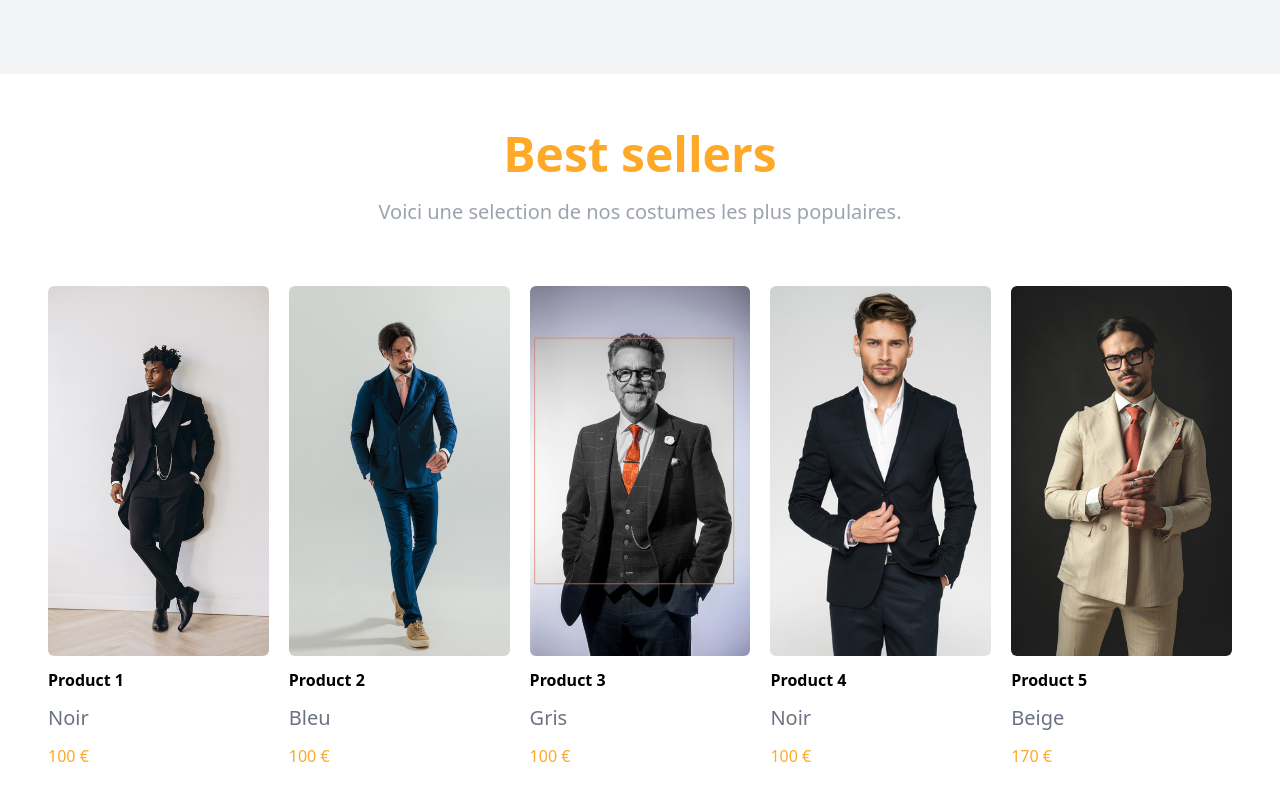
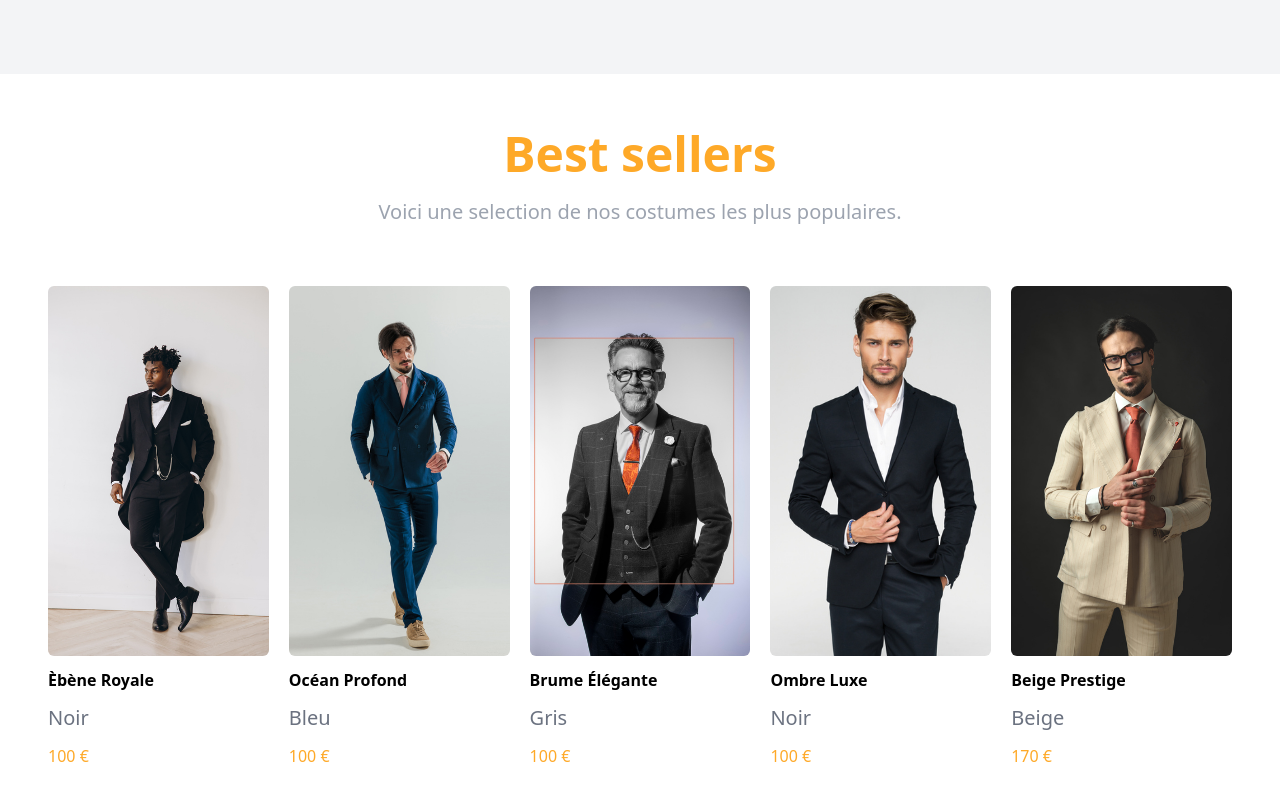
Before and after one commit to JoeLeDev/Shopping-site, a React (Vite) app: page / in a window 1280 px wide. Shown: the part 672-1472 px from the top of the page. Built offline with nearby package versions, Linux system fonts and the light colour scheme.

Commit message:
Content management

```diff
--- a/src/components/Hero/Hero.jsx
+++ b/src/components/Hero/Hero.jsx
@@ -7,7 +7,7 @@ const ImageList = [
   {
     id: 1,
     img: Image1,
-    title: "Tenue traditionnelle",
+    title: "Tenues traditionnelles",
     description: " Alliez classe et confort avec nos costumes sur mesure.",
   },
   {
--- a/src/components/Products/Products.jsx
+++ b/src/components/Products/Products.jsx
@@ -10,7 +10,7 @@ const ProductsData = [
     {
         id: 1,
         img: Product1,
-        title: 'Product 1',
+        title: 'Èbène Royale',
         price: 100,
         color: 'Noir',
         aosDelay: 100,
@@ -18,34 +18,34 @@ const ProductsData = [
     {
         id: 2,
         img: Product2,
-        title: 'Product 2',
+        title: 'Océan Profond',
         price: 100,
         color: 'Bleu',
-        aosDelay: 120,
+        aosDelay: 300,
     },
     {
         id: 3,
         img: Product3,
-        title: 'Product 3',
+        title: 'Brume Élégante',
         price: 100,
         color: 'Gris',
-        aosDelay: 150,
+        aosDelay: 500,
     },
     {
         id: 4,
         img: Product4,
-        title: 'Product 4',
+        title: 'Ombre Luxe',
         price: 100,
         color: 'Noir',
-        aosDelay: 110,
+        aosDelay: 700,
     },
     {
         id: 5,
         img: Product5,
-        title: 'Product 5',
+        title: 'Beige Prestige',
         price: 170,
         color: 'Beige',
-        aosDelay: 110,
+        aosDelay: 1000,
     }
 ]
 
```
